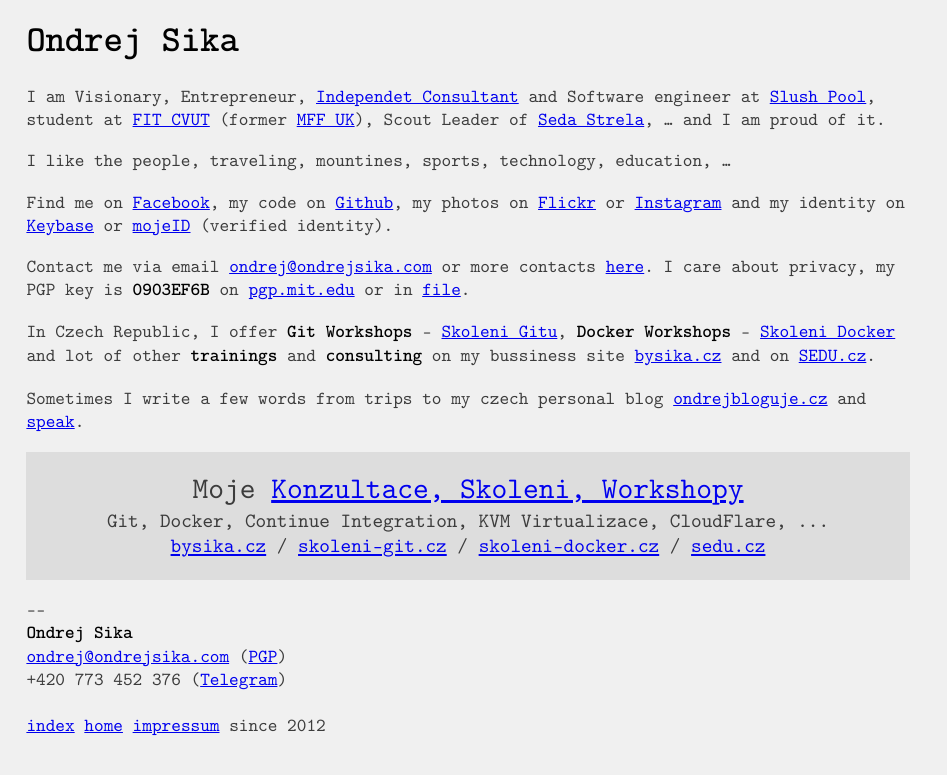
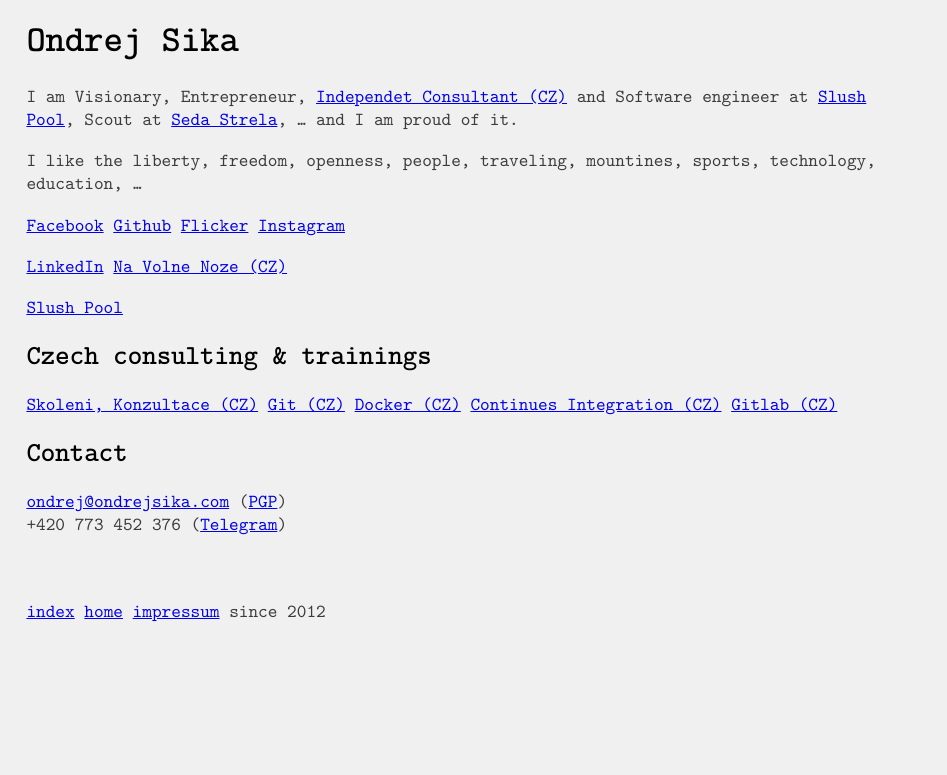
Before and after one commit to ondrejsika/ondrejsika.com, a Jekyll site: the page built from index.md, in a window 1280 px wide. Shown: the top 775 px of the page, without its empty margins (0-947 px from the left). Built offline with Jekyll 4.4.1, drawn with Linux system fonts in a browser that asks for light colours; some web fonts are replaced; comment, search, counter and statistics services are not loaded; our own code applies the rules of GitHub Pages for plain Markdown files.

Commit message:
index - update my homepage to link hub (made in Amsterdam)

```diff
--- a/_layouts/default.html
+++ b/_layouts/default.html
@@ -7,11 +7,14 @@
 <div class="col-md-8 col-md-offset-2">
 {{content}}
 <p class="footer">
+{% if page.nosignature %}
+{% else %}
 --
 <br>
 <b>Ondrej&nbsp;Sika</b>
 <br><a href="mailto:ondrej@ondrejsika.com">ondrej@ondrejsika.com</a> (<a href="/pgp.html">PGP</a>)
 <br>+420 773 452 376</a> (<a href="https://t.me/ondrejsika">Telegram</a>)
+{% endif %}
 <br>
 <span class="noprint">
     <br><a href="/site-index.html">index</a>
--- a/index.md
+++ b/index.md
@@ -1,11 +1,40 @@
 ---
 layout: default
 noheader: true
+nosignature: true
 ---
 
 # Ondrej Sika
 
+I am Visionary, Entrepreneur, [Independet Consultant (CZ)](https://bysika.cz) and Software engineer at [Slush Pool](https://slushpool.com), Scout at [Seda Strela](http://sedastrela.cz), ... and I am proud of it.
 
+I like the liberty, freedom, openness, people, traveling, mountines, sports, technology, education, ...
+
+
+[Facebook](https://facebook.com/sikaondrej)
+[Github](https://github.com/ondrejsika)
+[Flicker](https://www.flickr.com/photos/ondrejsika/albums)
+[Instagram](https://instagram.com/ondrejsika)
+
+[LinkedIn](https://www.linkedin.com/in/ondrejsika/)
+[Na Volne Noze (CZ)](https://navolnenoze.cz/prezentace/ondrej-sika/)
+
+[Slush Pool](https://slushpool.com)
+
+## Czech consulting & trainings
+
+[Skoleni, Konzultace (CZ)](https://bysika.cz)
+[Git (CZ)](https://skoleni-git.cz)
+[Docker (CZ)](https://skoleni-docker.cz)
+[Continues Integration (CZ)](https://skoleni-ci.cz)
+[Gitlab (CZ)](https://skoleni-gitlab.cz)
+
+## Contact
+
+<ondrej@ondrejsika.com> ([PGP](/pgp.html))
+<br>+420 773 452 376 ([Telegram](https://t.me/ondrejsika))
+
+<!--
 I am Visionary, Entrepreneur, [Independet Consultant](https://bysika.cz) and Software engineer at [Slush Pool](https://slushpool.com), student at [FIT CVUT](https://fit.cvut.cz) (former [MFF UK](http://mff.cuni.cz)), Scout Leader of [Seda Strela](http://sedastrela.cz), ... and I am proud of it.
 
 I like the people, traveling, mountines, sports, technology, education, ...
@@ -27,4 +56,6 @@
 <a href="https://bysika.cz">bysika.cz</a> / <a href="https://skoleni-git.cz">skoleni-git.cz</a> / <a href="https://skoleni-docker.cz">skoleni-docker.cz</a> / <a href="https://sedu.cz">sedu.cz</a>
 </div>
 
+-->
+
 <!-- Kato, zustanes naveky v nasich srdcich. O.</div> -->
```
